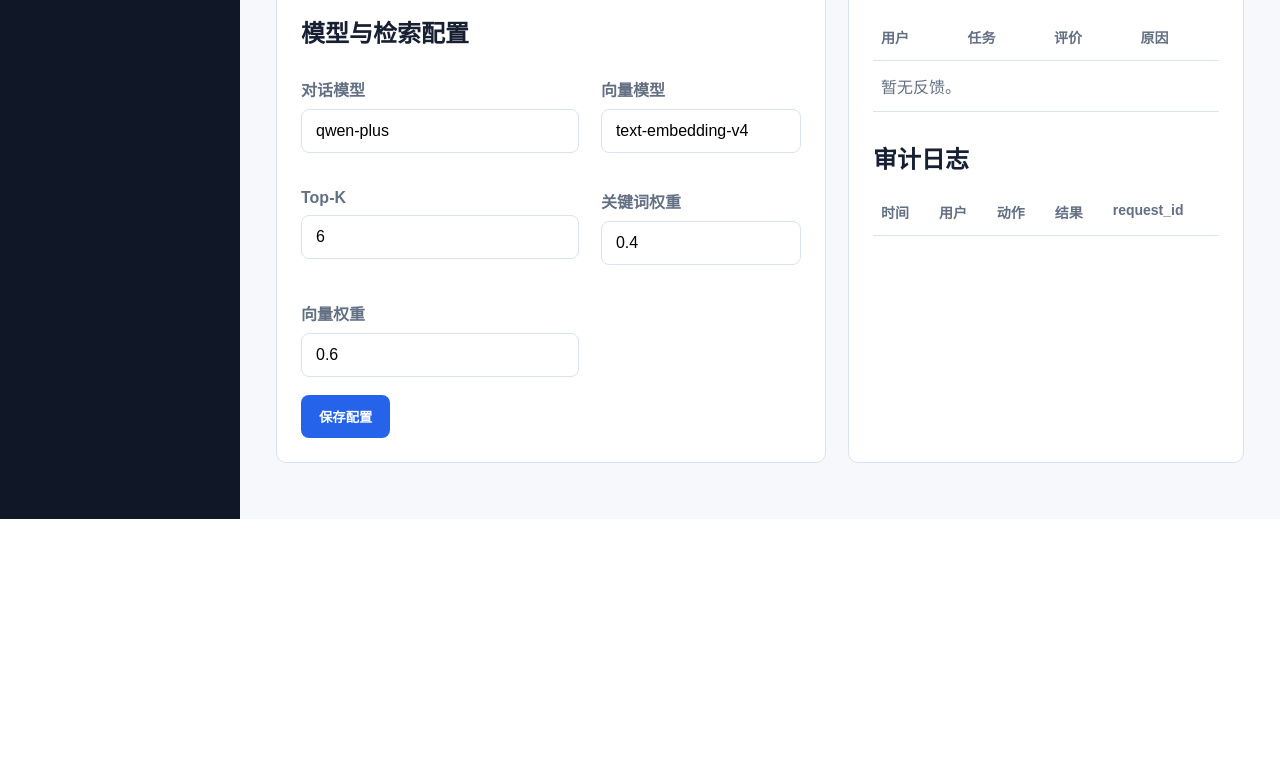
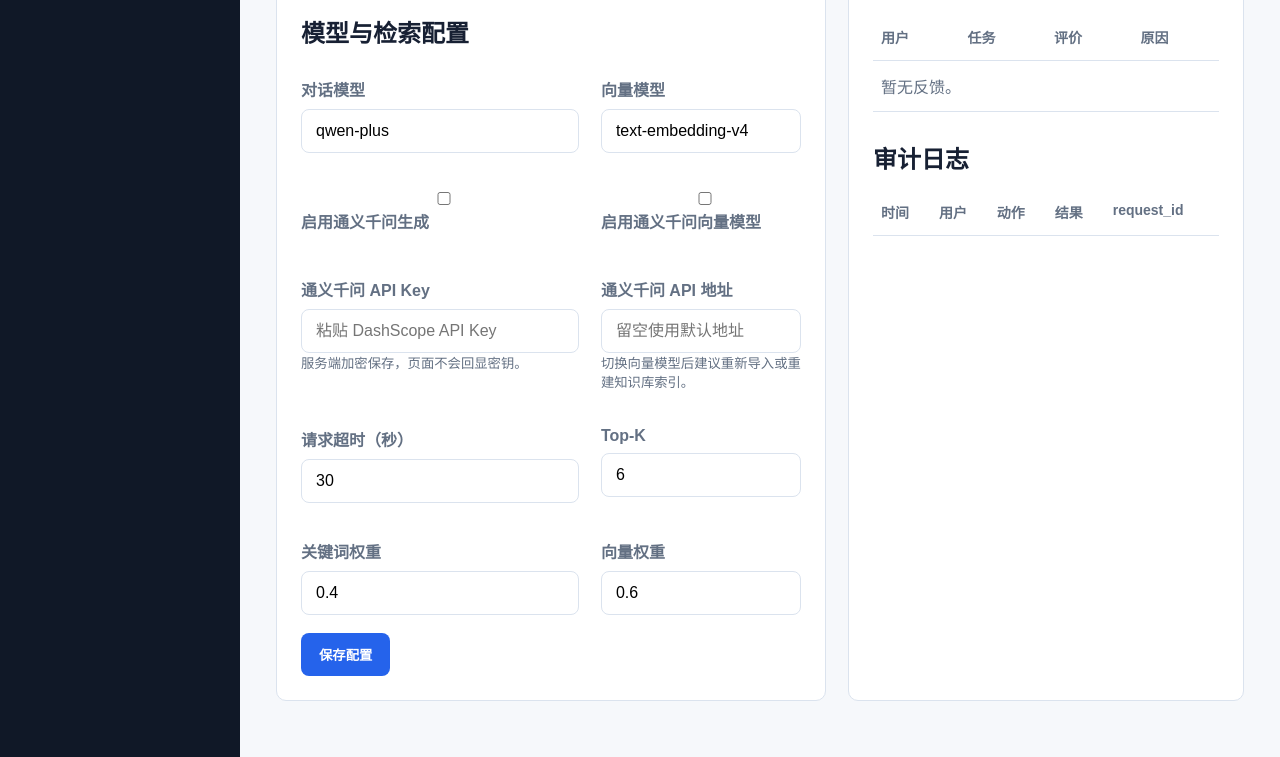
Before and after one commit to ljiaye966-max/legal-rag, a FastAPI app: template templates/system.html in a window 1280 px wide. Shown: the part 409-1166 px from the top of the page. Before the commit the page ends 928 px from the top, so only its background shows below. Run offline with FastAPI, Linux system fonts and the light colour scheme; the template is opened without the code that fills it, so the values that code supplies are empty; some libraries are stand-ins or nearby versions.

Commit message:
feat: configure DashScope from admin UI

```diff
--- a/app/db.py
+++ b/app/db.py
@@ -9,7 +9,19 @@ from datetime import datetime
 from typing import Any, Iterable
 
 from app.security import hash_password
-from app.settings import DATABASE_PATH, DB_TYPE, MYSQL_DATABASE, MYSQL_HOST, MYSQL_PASSWORD, MYSQL_PORT, MYSQL_USER
+from app.settings import (
+    DATABASE_PATH,
+    DB_TYPE,
+    DASHSCOPE_BASE_HTTP_API_URL,
+    DASHSCOPE_TIMEOUT,
+    MYSQL_DATABASE,
+    MYSQL_HOST,
+    MYSQL_PASSWORD,
+    MYSQL_PORT,
+    MYSQL_USER,
+    USE_DASHSCOPE_EMBEDDING,
+    USE_LLM,
+)
 
 
 _request_id: ContextVar[str | None] = ContextVar("request_id", default=None)
@@ -266,6 +278,11 @@ def seed_configs() -> None:
     configs = [
         ("chat_model", "qwen-plus", "通义千问对话模型"),
         ("embedding_model", "text-embedding-v4", "通义千问向量模型，可关闭后使用本地向量"),
+        ("use_llm", "true" if USE_LLM else "false", "是否启用通义千问生成"),
+        ("use_dashscope_embedding", "true" if USE_DASHSCOPE_EMBEDDING else "false", "是否启用通义千问向量模型"),
+        ("dashscope_api_key", "", "通义千问 API Key（加密保存，仅显示配置状态）"),
+        ("dashscope_base_http_api_url", DASHSCOPE_BASE_HTTP_API_URL, "通义千问 API 地址，可留空使用默认地址"),
+        ("dashscope_timeout", str(DASHSCOPE_TIMEOUT), "通义千问请求超时时间（秒）"),
         ("top_k", "6", "检索返回证据数量"),
         ("keyword_weight", "0.35", "关键词检索权重"),
         ("vector_weight", "0.65", "语义向量检索权重"),
--- a/app/main.py
+++ b/app/main.py
@@ -19,7 +19,7 @@ from fastapi.templating import Jinja2Templates
 
 from app import db
 from app.security import create_session, hash_password, read_session, verify_password
-from app.services import rag, search, sms_verification, vector_store
+from app.services import config_store, rag, search, sms_verification, vector_store
 from app.settings import (
     BASE_DIR,
     CHAT_MODEL_NAME,
@@ -497,6 +497,20 @@ def _api_ok(data=None, **extra):
     return payload
 
 
+def _config_for_display(item: dict) -> dict:
+    config = dict(item)
+    if config.get("key") == "dashscope_api_key":
+        config["value"] = "已配置" if config_store.api_key_configured() else "未配置"
+        config["is_secret"] = True
+    return config
+
+
+def _parse_bool(value, default: bool = False) -> bool:
+    if value is None:
+        return default
+    return str(value).strip().lower() in {"1", "true", "yes", "on"}
+
+
 def _parse_positive_int(value: str, default: int, minimum: int = 1, maximum: int = 50) -> int:
     try:
         parsed = int(value)
@@ -1255,14 +1269,25 @@ async def api_feedback(request: Request, user: dict = Depends(require_user)):
 @app.get("/api/configs")
 def api_configs(user: dict = Depends(require_role("sys_admin"))):
     with db.connect() as conn:
-        configs = db.rows_to_dicts(conn.execute("SELECT * FROM system_configs ORDER BY `key`").fetchall())
+        configs = [_config_for_display(item) for item in db.rows_to_dicts(conn.execute("SELECT * FROM system_configs ORDER BY `key`").fetchall())]
     return _api_ok(configs)
 
 
 @app.post("/api/configs")
 async def api_update_configs(request: Request, user: dict = Depends(require_role("sys_admin"))):
     data = await _request_data(request)
-    allowed = {"chat_model", "embedding_model", "top_k", "keyword_weight", "vector_weight"}
+    allowed = {
+        "chat_model",
+        "embedding_model",
+        "use_llm",
+        "use_dashscope_embedding",
+        "dashscope_api_key",
+        "dashscope_base_http_api_url",
+        "dashscope_timeout",
+        "top_k",
+        "keyword_weight",
+        "vector_weight",
+    }
     updated: dict[str, str] = {}
     for key in allowed:
         if key not in data:
@@ -1272,10 +1297,24 @@ async def api_update_configs(request: Request, user: dict = Depends(require_role
             value = str(_parse_positive_int(value, 6, 1, 20))
         elif key in {"keyword_weight", "vector_weight"}:
             value = f"{_parse_weight(value, db.get_float_config(key, 0.5)):.2f}"
+        elif key in {"use_llm", "use_dashscope_embedding"}:
+            value = "true" if _parse_bool(value) else "false"
+        elif key == "dashscope_timeout":
+            value = str(_parse_positive_int(value, 30, 5, 120))
+        elif key == "dashscope_api_key":
+            if _parse_bool(data.get("clear_dashscope_api_key")):
+                value = ""
+            elif value:
+                value = config_store.encrypt_secret(value)
+            else:
+                continue
         elif not value:
             continue
         db.update_config(key, value, user["id"])
-        updated[key] = value
+        updated[key] = "已配置" if key == "dashscope_api_key" and value else ("未配置" if key == "dashscope_api_key" else value)
+    if _parse_bool(data.get("clear_dashscope_api_key")):
+        db.update_config("dashscope_api_key", "", user["id"])
+        updated["dashscope_api_key"] = "未配置"
     db.audit(user["id"], "api_update_config", "system_config", None, "success")
     return _api_ok(updated)
 
@@ -1907,7 +1946,7 @@ def feedback(
 def system_page(request: Request, user: dict = Depends(require_role("sys_admin"))):
     with db.connect() as conn:
         users = db.rows_to_dicts(conn.execute("SELECT id, username, display_name, role, status, created_at, last_login_at FROM users").fetchall())
-        configs = db.rows_to_dicts(conn.execute("SELECT * FROM system_configs ORDER BY `key`").fetchall())
+        configs = [_config_for_display(item) for item in db.rows_to_dicts(conn.execute("SELECT * FROM system_configs ORDER BY `key`").fetchall())]
         audits = db.rows_to_dicts(
             conn.execute(
                 """
@@ -1933,6 +1972,7 @@ def system_page(request: Request, user: dict = Depends(require_role("sys_admin")
             "users": users,
             "configs": configs,
             "config_map": {item["key"]: item for item in configs},
+            "api_key_configured": config_store.api_key_configured(),
             "audits": audits,
             "feedbacks": feedbacks,
             "quality_metrics": _quality_metrics(),
@@ -1944,6 +1984,12 @@ def system_page(request: Request, user: dict = Depends(require_role("sys_admin")
 def update_system_configs(
     chat_model: str = Form(...),
     embedding_model: str = Form(...),
+    use_llm: str = Form("false"),
+    use_dashscope_embedding: str = Form("false"),
+    dashscope_api_key: str = Form(""),
+    clear_dashscope_api_key: str | None = Form(None),
+    dashscope_base_http_api_url: str = Form(""),
+    dashscope_timeout: str = Form("30"),
     top_k: str = Form(...),
     keyword_weight: str = Form(...),
     vector_weight: str = Form(...),
@@ -1952,12 +1998,20 @@ def update_system_configs(
     values = {
         "chat_model": chat_model.strip() or "qwen-plus",
         "embedding_model": embedding_model.strip() or "text-embedding-v4",
+        "use_llm": "true" if _parse_bool(use_llm) else "false",
+        "use_dashscope_embedding": "true" if _parse_bool(use_dashscope_embedding) else "false",
+        "dashscope_base_http_api_url": dashscope_base_http_api_url.strip(),
+        "dashscope_timeout": str(_parse_positive_int(dashscope_timeout, 30, 5, 120)),
         "top_k": str(_parse_positive_int(top_k, 6, 1, 20)),
         "keyword_weight": f"{_parse_weight(keyword_weight, 0.4):.2f}",
         "vector_weight": f"{_parse_weight(vector_weight, 0.6):.2f}",
     }
     for key, value in values.items():
         db.update_config(key, value, user["id"])
+    if clear_dashscope_api_key:
+        db.update_config("dashscope_api_key", "", user["id"])
+    elif dashscope_api_key.strip():
+        db.update_config("dashscope_api_key", config_store.encrypt_secret(dashscope_api_key.strip()), user["id"])
     db.audit(user["id"], "update_config", "system_config", None, "success")
     return RedirectResponse("/system", status_code=303)
 
--- a/app/services/rag.py
+++ b/app/services/rag.py
@@ -8,6 +8,15 @@ import time
 from typing import Any
 
 from app import db
+from app.services.config_store import (
+    chat_model,
+    dashscope_api_key,
+    dashscope_base_url,
+    dashscope_timeout,
+    embedding_model,
+    use_dashscope_embedding,
+    use_llm,
+)
 from app.settings import (
     ASSISTANT_MIN_RELEVANCE_SCORE,
     CHAT_MODEL_NAME,
@@ -395,24 +404,26 @@ def build_prompt(case_text: str, facts: dict[str, Any], evidence: list[dict[str,
 
 
 def _qwen_chat(messages: list[dict[str, str]], *, max_tokens: int) -> tuple[str | None, str | None]:
-    api_key = os.getenv("DASHSCOPE_API_KEY")
-    if not USE_LLM or not api_key:
-        if USE_LLM and not api_key:
+    api_key = dashscope_api_key()
+    llm_enabled = use_llm()
+    if not llm_enabled or not api_key:
+        if llm_enabled and not api_key:
             return None, "已开启 USE_LLM，但未配置 DASHSCOPE_API_KEY，系统已降级为本地模板生成。"
         return None, None
     try:
         import dashscope
 
-        if DASHSCOPE_BASE_HTTP_API_URL:
-            dashscope.base_http_api_url = DASHSCOPE_BASE_HTTP_API_URL
+        base_url = dashscope_base_url()
+        if base_url:
+            dashscope.base_http_api_url = base_url
         response = dashscope.Generation.call(
-            model=db.get_config("chat_model", CHAT_MODEL_NAME),
+            model=chat_model(),
             messages=messages,
             api_key=api_key,
             result_format="message",
             temperature=0.1,
             max_tokens=max_tokens,
-            timeout=DASHSCOPE_TIMEOUT,
+            timeout=dashscope_timeout(),
         )
         status_code = int(getattr(response, "status_code", 500) or 500)
         if status_code != 200:
@@ -682,9 +693,10 @@ def retrieval_config() -> str:
             "top_k": db.get_int_config("top_k", TOP_K),
             "keyword_weight": db.get_float_config("keyword_weight", KEYWORD_WEIGHT),
             "vector_weight": db.get_float_config("vector_weight", VECTOR_WEIGHT),
-            "chat_model": db.get_config("chat_model", CHAT_MODEL_NAME),
-            "embedding_model": db.get_config("embedding_model", EMBEDDING_MODEL_NAME),
-            "use_dashscope_embedding": USE_DASHSCOPE_EMBEDDING,
+            "chat_model": chat_model(),
+            "embedding_model": embedding_model(),
+            "use_llm": use_llm(),
+            "use_dashscope_embedding": use_dashscope_embedding(),
         },
         ensure_ascii=False,
     )
--- a/requirements.txt
+++ b/requirements.txt
@@ -6,6 +6,7 @@ langchain
 langchain-community
 dashscope
 python-dotenv
+cryptography
 pymysql
 pypdf
 chromadb
--- a/templates/system.html
+++ b/templates/system.html
@@ -65,6 +65,35 @@
           <input name="embedding_model" value="{{ config_map.embedding_model.value if config_map.embedding_model else 'text-embedding-v4' }}" required>
         </div>
         <div>
+          <label class="checkbox-label">
+            <input name="use_llm" type="checkbox" value="true" {% if config_map.use_llm and config_map.use_llm.value == 'true' %}checked{% endif %}>
+            启用通义千问生成
+          </label>
+        </div>
+        <div>
+          <label class="checkbox-label">
+            <input name="use_dashscope_embedding" type="checkbox" value="true" {% if config_map.use_dashscope_embedding and config_map.use_dashscope_embedding.value == 'true' %}checked{% endif %}>
+            启用通义千问向量模型
+          </label>
+        </div>
+        <div>
+          <label>通义千问 API Key</label>
+          <input name="dashscope_api_key" type="password" autocomplete="new-password" placeholder="{% if api_key_configured %}已配置，留空保持不变{% else %}粘贴 DashScope API Key{% endif %}">
+          <small class="muted">服务端加密保存，页面不会回显密钥。</small>
+          {% if api_key_configured %}
+          <label class="checkbox-label"><input name="clear_dashscope_api_key" type="checkbox" value="true"> 清除已保存的 Key</label>
+          {% endif %}
+        </div>
+        <div>
+          <label>通义千问 API 地址</label>
+          <input name="dashscope_base_http_api_url" value="{{ config_map.dashscope_base_http_api_url.value if config_map.dashscope_base_http_api_url else '' }}" placeholder="留空使用默认地址">
+          <small class="muted">切换向量模型后建议重新导入或重建知识库索引。</small>
+        </div>
+        <div>
+          <label>请求超时（秒）</label>
+          <input name="dashscope_timeout" type="number" min="5" max="120" value="{{ config_map.dashscope_timeout.value if config_map.dashscope_timeout else '30' }}" required>
+        </div>
+        <div>
           <label>Top-K</label>
           <input name="top_k" type="number" min="1" max="20" value="{{ config_map.top_k.value if config_map.top_k else '6' }}" required>
         </div>
```
Also changed, not shown: app/services/config_store.py (added, +84 -0 lines), app/services/vector_store.py (+5 -3 lines), tests/test_security_api_flows.py (+24 -0 lines), README.md.
